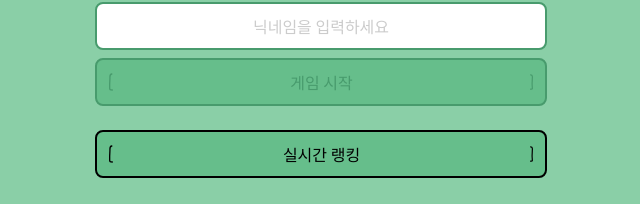
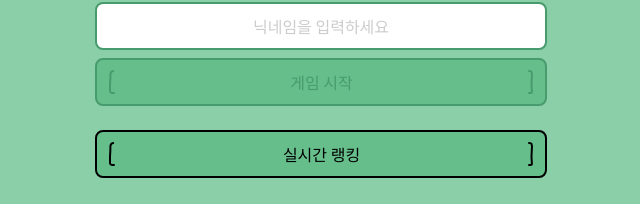
Before and after one commit to zzzi-ori/watermelon-qa, a Vue app: page / in a window 1280 px wide. Shown: the part 425-629 px from the top of the page, without its empty margins (319-959 px from the left). Built offline with nearby package versions, Linux system fonts and the light colour scheme.

Commit message:
update button stroke

```diff
--- a/src/components/button/_assets/LeftLine.vue
+++ b/src/components/button/_assets/LeftLine.vue
@@ -1,7 +1,7 @@
 <template>
-  <svg width="4" height="24" viewBox="0 0 6 27" fill="none" xmlns="http://www.w3.org/2000/svg">
+  <svg width="6" height="24" viewBox="0 0 6 24" fill="none" xmlns="http://www.w3.org/2000/svg">
     <path
-        d="M4.2 1.5C0.73335 1.77513 1.4 5.85559 1.4 7.61111C1.4 10.9368 1 14.221 1 17.5159C1 19.4153 1 21.3148 1 23.2143C1 25.2699 2.14463 25.5 5 25.5"
+        d="M4.2 1C0.73335 1.2522 1.4 4.99263 1.4 6.60185C1.4 9.65041 1 12.6609 1 15.6812V20.9048C1 22.7891 2.14463 23 5 23"
         stroke="currentColor" stroke-width="2" stroke-linecap="round"/>
   </svg>
 </template>
--- a/src/components/button/_assets/RightLine.vue
+++ b/src/components/button/_assets/RightLine.vue
@@ -1,7 +1,7 @@
 <template>
-  <svg width="3" height="24" viewBox="0 0 5 27" fill="none" xmlns="http://www.w3.org/2000/svg">
+  <svg width="5" height="24" viewBox="0 0 5 24" fill="none" xmlns="http://www.w3.org/2000/svg">
     <path
-        d="M1 1.5C3.80793 1.5 3.65193 2.01739 3.80793 4.00851C4.24009 5.38769 3.80793 7.00014 3.80793 8.44838C3.80793 11.2494 3.49594 14.0023 3.49594 16.876C3.49594 18.7999 3.80793 20.5164 3.80793 22.5052C3.80793 23.2818 3.96994 24.2369 3.7906 24.9944C3.61128 25.7518 1.65823 25.4337 1 25.4337"
+        d="M1 1C3.80793 1 3.65193 1.47428 3.80793 3.29946C4.24009 4.56372 3.80793 6.04179 3.80793 7.36934C3.80793 9.93695 3.49594 12.4605 3.49594 15.0946C3.49594 16.8583 3.80793 18.4317 3.80793 20.2548C3.80793 20.9667 3.96994 21.8422 3.7906 22.5365C3.61128 23.2308 1.65823 22.9392 1 22.9392"
         stroke="currentColor" stroke-width="2" stroke-linecap="round"/>
   </svg>
 </template>
```
